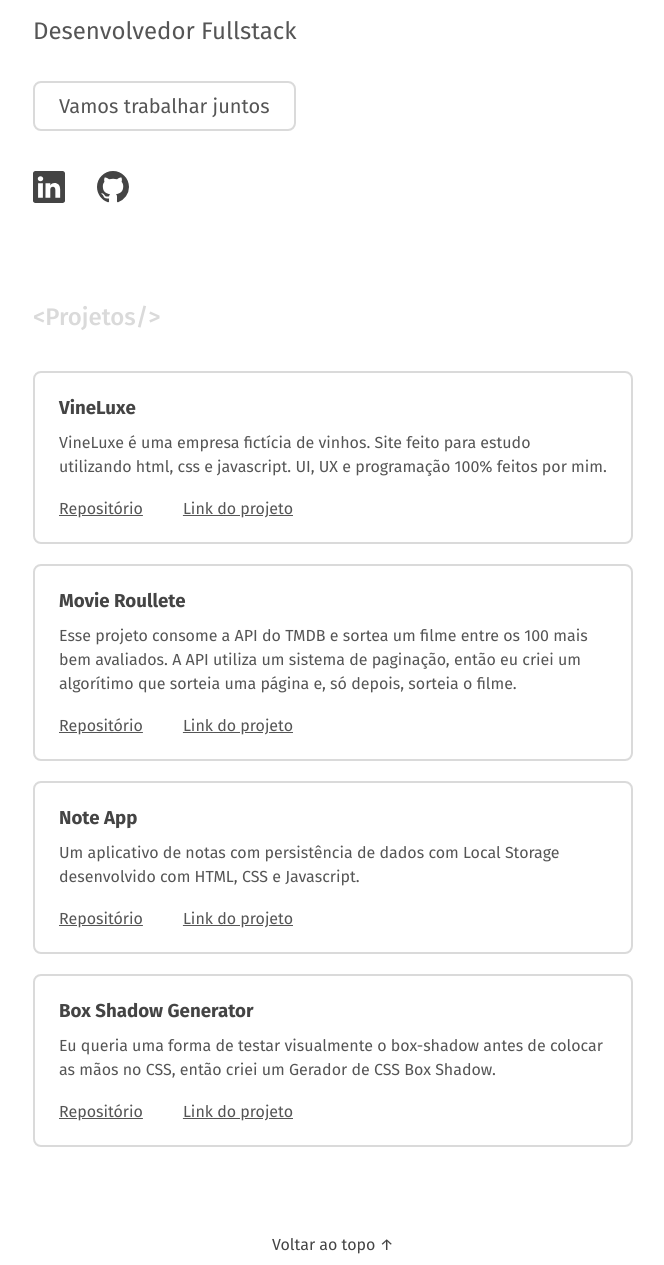
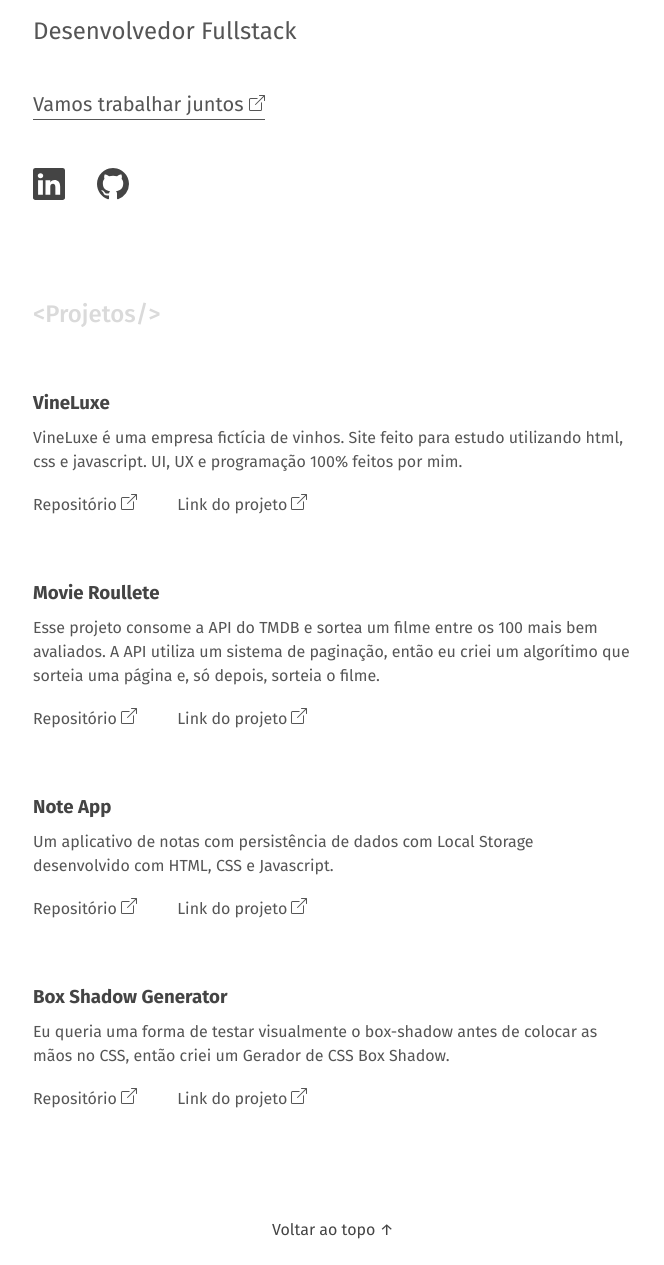
Before and after one commit to gabrielrez/portifiolio, a plain HTML site: page index.html in a window 1280 px wide. Shown: the part 340-1605 px from the top of the page, without its empty margins (307-971 px from the left). Drawn offline with Linux system fonts and the light colour scheme.

Commit message:
redesign

```diff
--- a/index.html
+++ b/index.html
@@ -17,7 +17,10 @@
       <img class="profile-image" src="img/profile.jpeg" alt="Foto de Gabriel">
       <h1 class="home-title">Gabriel Rezende</h1>
       <p class="home-text">Desenvolvedor Fullstack</p>
-      <a class="home-btn" href="https://www.linkedin.com/in/gabrielrezcp/" target="_blank">Vamos trabalhar juntos</a>
+      <a class="home-btn" href="https://www.linkedin.com/in/gabrielrezcp/" target="_blank">Vamos trabalhar juntos <svg xmlns="http://www.w3.org/2000/svg" width="16" height="16" fill="currentColor" class="bi bi-box-arrow-up-right" viewBox="0 0 16 16">
+          <path fill-rule="evenodd" d="M8.636 3.5a.5.5 0 0 0-.5-.5H1.5A1.5 1.5 0 0 0 0 4.5v10A1.5 1.5 0 0 0 1.5 16h10a1.5 1.5 0 0 0 1.5-1.5V7.864a.5.5 0 0 0-1 0V14.5a.5.5 0 0 1-.5.5h-10a.5.5 0 0 1-.5-.5v-10a.5.5 0 0 1 .5-.5h6.636a.5.5 0 0 0 .5-.5" />
+          <path fill-rule="evenodd" d="M16 .5a.5.5 0 0 0-.5-.5h-5a.5.5 0 0 0 0 1h3.793L6.146 9.146a.5.5 0 1 0 .708.708L15 1.707V5.5a.5.5 0 0 0 1 0z" />
+        </svg></a>
       <div class="social">
         <a href="https://www.linkedin.com/in/gabrielrezcp/" target="_blank"><img src="img/linkedin.svg"></a>
         <a href="https://github.com/gabrielrez" target="_blank"><img src="img/github.svg"></a>
@@ -31,8 +34,14 @@
             <h3>VineLuxe</h3>
             <p>VineLuxe é uma empresa fictícia de vinhos. Site feito para estudo utilizando html, css e javascript. UI, UX e programação 100% feitos por mim.</p>
             <div class="links">
-              <a href="https://github.com/gabrielrez/vineluxe" target="_blank">Repositório</a>
-              <a href="https://gabrielrez.github.io/vineluxe/" target="_blank">Link do projeto</a>
+              <a href="https://github.com/gabrielrez/vineluxe" target="_blank">Repositório <svg xmlns="http://www.w3.org/2000/svg" width="16" height="16" fill="currentColor" class="bi bi-box-arrow-up-right" viewBox="0 0 16 16">
+                  <path fill-rule="evenodd" d="M8.636 3.5a.5.5 0 0 0-.5-.5H1.5A1.5 1.5 0 0 0 0 4.5v10A1.5 1.5 0 0 0 1.5 16h10a1.5 1.5 0 0 0 1.5-1.5V7.864a.5.5 0 0 0-1 0V14.5a.5.5 0 0 1-.5.5h-10a.5.5 0 0 1-.5-.5v-10a.5.5 0 0 1 .5-.5h6.636a.5.5 0 0 0 .5-.5" />
+                  <path fill-rule="evenodd" d="M16 .5a.5.5 0 0 0-.5-.5h-5a.5.5 0 0 0 0 1h3.793L6.146 9.146a.5.5 0 1 0 .708.708L15 1.707V5.5a.5.5 0 0 0 1 0z" />
+                </svg></a>
+              <a href="https://gabrielrez.github.io/vineluxe/" target="_blank">Link do projeto <svg xmlns="http://www.w3.org/2000/svg" width="16" height="16" fill="currentColor" class="bi bi-box-arrow-up-right" viewBox="0 0 16 16">
+                  <path fill-rule="evenodd" d="M8.636 3.5a.5.5 0 0 0-.5-.5H1.5A1.5 1.5 0 0 0 0 4.5v10A1.5 1.5 0 0 0 1.5 16h10a1.5 1.5 0 0 0 1.5-1.5V7.864a.5.5 0 0 0-1 0V14.5a.5.5 0 0 1-.5.5h-10a.5.5 0 0 1-.5-.5v-10a.5.5 0 0 1 .5-.5h6.636a.5.5 0 0 0 .5-.5" />
+                  <path fill-rule="evenodd" d="M16 .5a.5.5 0 0 0-.5-.5h-5a.5.5 0 0 0 0 1h3.793L6.146 9.146a.5.5 0 1 0 .708.708L15 1.707V5.5a.5.5 0 0 0 1 0z" />
+                </svg></a>
             </div>
           </div>
         </div>
@@ -41,8 +50,14 @@
             <h3>Movie Roullete</h3>
             <p>Esse projeto consome a API do TMDB e sortea um filme entre os 100 mais bem avaliados. A API utiliza um sistema de paginação, então eu criei um algorítimo que sorteia uma página e, só depois, sorteia o filme.</p>
             <div class="links">
-              <a href="https://github.com/gabrielrez/movie-roullete" target="_blank">Repositório</a>
-              <a href="https://gabrielrez.github.io/movie-roullete/" target="_blank">Link do projeto</a>
+              <a href="https://github.com/gabrielrez/movie-roullete" target="_blank">Repositório <svg xmlns="http://www.w3.org/2000/svg" width="16" height="16" fill="currentColor" class="bi bi-box-arrow-up-right" viewBox="0 0 16 16">
+                  <path fill-rule="evenodd" d="M8.636 3.5a.5.5 0 0 0-.5-.5H1.5A1.5 1.5 0 0 0 0 4.5v10A1.5 1.5 0 0 0 1.5 16h10a1.5 1.5 0 0 0 1.5-1.5V7.864a.5.5 0 0 0-1 0V14.5a.5.5 0 0 1-.5.5h-10a.5.5 0 0 1-.5-.5v-10a.5.5 0 0 1 .5-.5h6.636a.5.5 0 0 0 .5-.5" />
+                  <path fill-rule="evenodd" d="M16 .5a.5.5 0 0 0-.5-.5h-5a.5.5 0 0 0 0 1h3.793L6.146 9.146a.5.5 0 1 0 .708.708L15 1.707V5.5a.5.5 0 0 0 1 0z" />
+                </svg></a>
+              <a href="https://gabrielrez.github.io/movie-roullete/" target="_blank">Link do projeto <svg xmlns="http://www.w3.org/2000/svg" width="16" height="16" fill="currentColor" class="bi bi-box-arrow-up-right" viewBox="0 0 16 16">
+                  <path fill-rule="evenodd" d="M8.636 3.5a.5.5 0 0 0-.5-.5H1.5A1.5 1.5 0 0 0 0 4.5v10A1.5 1.5 0 0 0 1.5 16h10a1.5 1.5 0 0 0 1.5-1.5V7.864a.5.5 0 0 0-1 0V14.5a.5.5 0 0 1-.5.5h-10a.5.5 0 0 1-.5-.5v-10a.5.5 0 0 1 .5-.5h6.636a.5.5 0 0 0 .5-.5" />
+                  <path fill-rule="evenodd" d="M16 .5a.5.5 0 0 0-.5-.5h-5a.5.5 0 0 0 0 1h3.793L6.146 9.146a.5.5 0 1 0 .708.708L15 1.707V5.5a.5.5 0 0 0 1 0z" />
+                </svg></a>
             </div>
           </div>
         </div>
@@ -51,8 +66,14 @@
             <h3>Note App</h3>
             <p>Um aplicativo de notas com persistência de dados com Local Storage desenvolvido com HTML, CSS e Javascript.</p>
             <div class="links">
-              <a href="https://github.com/gabrielrez/note-app" target="_blank">Repositório</a>
-              <a href="https://gabrielrez.github.io/note-app/" target="_blank">Link do projeto</a>
+              <a href="https://github.com/gabrielrez/note-app" target="_blank">Repositório <svg xmlns="http://www.w3.org/2000/svg" width="16" height="16" fill="currentColor" class="bi bi-box-arrow-up-right" viewBox="0 0 16 16">
+                  <path fill-rule="evenodd" d="M8.636 3.5a.5.5 0 0 0-.5-.5H1.5A1.5 1.5 0 0 0 0 4.5v10A1.5 1.5 0 0 0 1.5 16h10a1.5 1.5 0 0 0 1.5-1.5V7.864a.5.5 0 0 0-1 0V14.5a.5.5 0 0 1-.5.5h-10a.5.5 0 0 1-.5-.5v-10a.5.5 0 0 1 .5-.5h6.636a.5.5 0 0 0 .5-.5" />
+                  <path fill-rule="evenodd" d="M16 .5a.5.5 0 0 0-.5-.5h-5a.5.5 0 0 0 0 1h3.793L6.146 9.146a.5.5 0 1 0 .708.708L15 1.707V5.5a.5.5 0 0 0 1 0z" />
+                </svg></a>
+              <a href="https://gabrielrez.github.io/note-app/" target="_blank">Link do projeto <svg xmlns="http://www.w3.org/2000/svg" width="16" height="16" fill="currentColor" class="bi bi-box-arrow-up-right" viewBox="0 0 16 16">
+                  <path fill-rule="evenodd" d="M8.636 3.5a.5.5 0 0 0-.5-.5H1.5A1.5 1.5 0 0 0 0 4.5v10A1.5 1.5 0 0 0 1.5 16h10a1.5 1.5 0 0 0 1.5-1.5V7.864a.5.5 0 0 0-1 0V14.5a.5.5 0 0 1-.5.5h-10a.5.5 0 0 1-.5-.5v-10a.5.5 0 0 1 .5-.5h6.636a.5.5 0 0 0 .5-.5" />
+                  <path fill-rule="evenodd" d="M16 .5a.5.5 0 0 0-.5-.5h-5a.5.5 0 0 0 0 1h3.793L6.146 9.146a.5.5 0 1 0 .708.708L15 1.707V5.5a.5.5 0 0 0 1 0z" />
+                </svg></a>
             </div>
           </div>
         </div>
@@ -61,8 +82,14 @@
             <h3>Box Shadow Generator</h3>
             <p>Eu queria uma forma de testar visualmente o box-shadow antes de colocar as mãos no CSS, então criei um Gerador de CSS Box Shadow.</p>
             <div class="links">
-              <a href="https://github.com/gabrielrez/box-shadow-generator" target="_blank">Repositório</a>
-              <a href="https://gabrielrez.github.io/box-shadow-generator/" target="_blank">Link do projeto</a>
+              <a href="https://github.com/gabrielrez/box-shadow-generator" target="_blank">Repositório <svg xmlns="http://www.w3.org/2000/svg" width="16" height="16" fill="currentColor" class="bi bi-box-arrow-up-right" viewBox="0 0 16 16">
+                  <path fill-rule="evenodd" d="M8.636 3.5a.5.5 0 0 0-.5-.5H1.5A1.5 1.5 0 0 0 0 4.5v10A1.5 1.5 0 0 0 1.5 16h10a1.5 1.5 0 0 0 1.5-1.5V7.864a.5.5 0 0 0-1 0V14.5a.5.5 0 0 1-.5.5h-10a.5.5 0 0 1-.5-.5v-10a.5.5 0 0 1 .5-.5h6.636a.5.5 0 0 0 .5-.5" />
+                  <path fill-rule="evenodd" d="M16 .5a.5.5 0 0 0-.5-.5h-5a.5.5 0 0 0 0 1h3.793L6.146 9.146a.5.5 0 1 0 .708.708L15 1.707V5.5a.5.5 0 0 0 1 0z" />
+                </svg></a>
+              <a href="https://gabrielrez.github.io/box-shadow-generator/" target="_blank">Link do projeto <svg xmlns="http://www.w3.org/2000/svg" width="16" height="16" fill="currentColor" class="bi bi-box-arrow-up-right" viewBox="0 0 16 16">
+                  <path fill-rule="evenodd" d="M8.636 3.5a.5.5 0 0 0-.5-.5H1.5A1.5 1.5 0 0 0 0 4.5v10A1.5 1.5 0 0 0 1.5 16h10a1.5 1.5 0 0 0 1.5-1.5V7.864a.5.5 0 0 0-1 0V14.5a.5.5 0 0 1-.5.5h-10a.5.5 0 0 1-.5-.5v-10a.5.5 0 0 1 .5-.5h6.636a.5.5 0 0 0 .5-.5" />
+                  <path fill-rule="evenodd" d="M16 .5a.5.5 0 0 0-.5-.5h-5a.5.5 0 0 0 0 1h3.793L6.146 9.146a.5.5 0 1 0 .708.708L15 1.707V5.5a.5.5 0 0 0 1 0z" />
+                </svg></a>
             </div>
           </div>
         </div>
--- a/style.css
+++ b/style.css
@@ -59,18 +59,25 @@ a {
 .home-btn {
   margin-top: 32px;
   font-size: 1.25rem;
-  text-decoration: none;
   color: var(--c2);
-  padding: 8px 24px;
-  border: 2px solid var(--c3);
-  border-radius: 8px;
+  padding: 8px 0;
   font-weight: 400;
   line-height: 1.5;
   transition: 0.2s;
+  position: relative;
 }
 
-.home-btn:hover {
-  border-color: var(--c2);
+.home-btn::after{
+  content: "";
+  display: block;
+  width: 100%;
+  height: 1px;
+  background-color: var(--c2);
+  transition: 0.2s ease;
+}
+
+.home-btn:hover, .home-btn:hover::after{
+  transform: translateX(16px);
 }
 
 .social {
@@ -81,6 +88,11 @@ a {
 
 .social img {
   width: 32px;
+  transition: 0.2s ease;
+}
+
+.social img:hover{
+  transform: translateY(-4px);
 }
 
 .about,
@@ -125,14 +137,10 @@ a {
 
 .project {
   width: 100%;
-  border: 2px solid var(--c3);
-  border-radius: 8px;
-  padding: 24px;
+  /* border: 2px solid var(--c3); */
+  /* border-radius: 8px; */
+  padding: 24px 0;
   transition: 0.2s;
-}
-
-.project:hover {
-  border-color: var(--c1);
 }
 
 .info-project h3 {
@@ -153,13 +161,22 @@ a {
 
 .links a {
   color: var(--c2);
-  text-decoration: underline;
+  text-decoration: none;
+  transition: 0.2s ease;
 }
 
-.links a:hover {
-  color: var(--c1);
-  font-weight: 500;
+/* .links a::after{
+  content: "";
+  display: block;
+  width: 100%;
+  height: 1px;
+  background-color: var(--c2);
+  transition: 0.2s ease;
 }
+
+.links a:hover, .links a:hover::after{
+  transform: translateX(4px);
+} */
 
 .scroll-up {
   display: flex;
@@ -237,7 +254,7 @@ a {
 
   .home-btn {
     font-size: 1rem;
-    padding: 4px 16px;
+    padding: 4px 0;
   }
 
   .profile-image {
```
